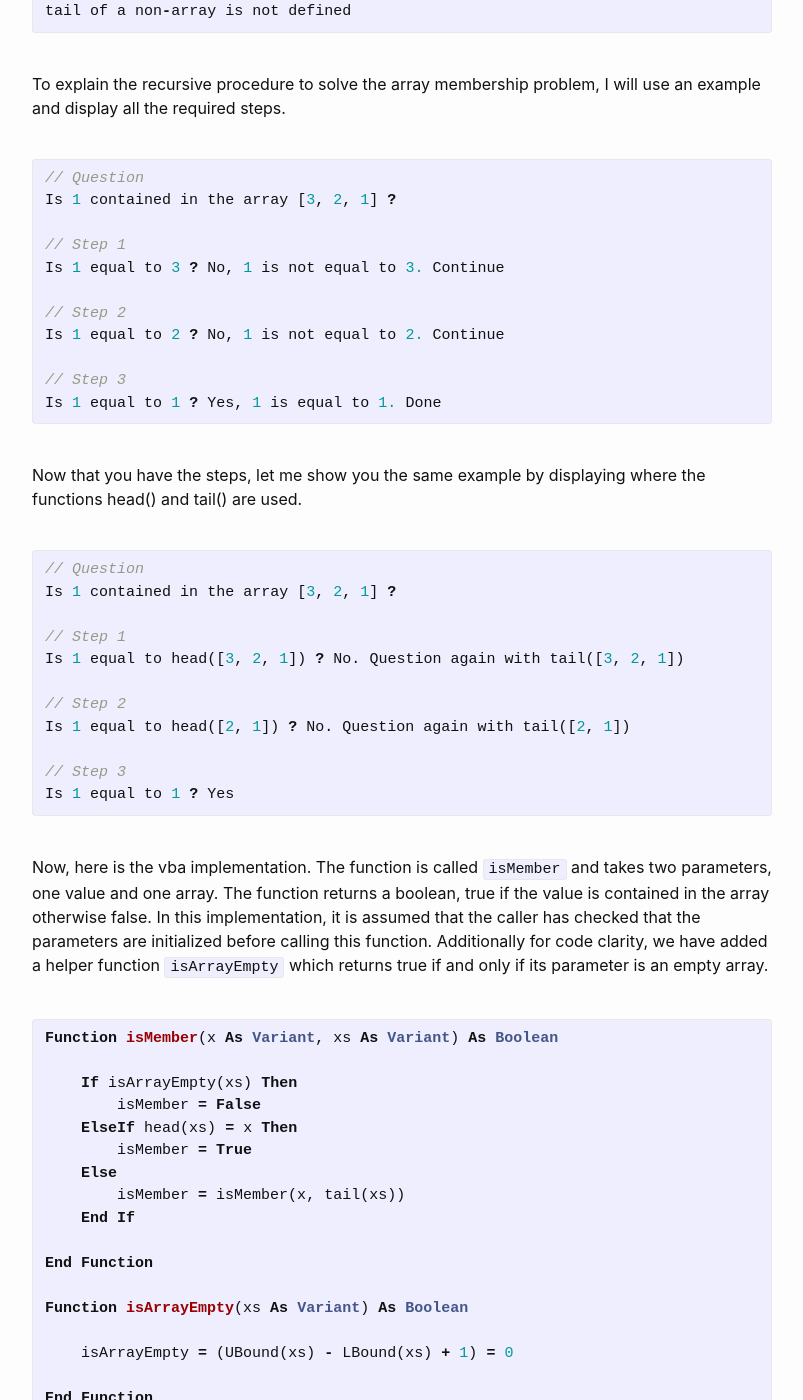
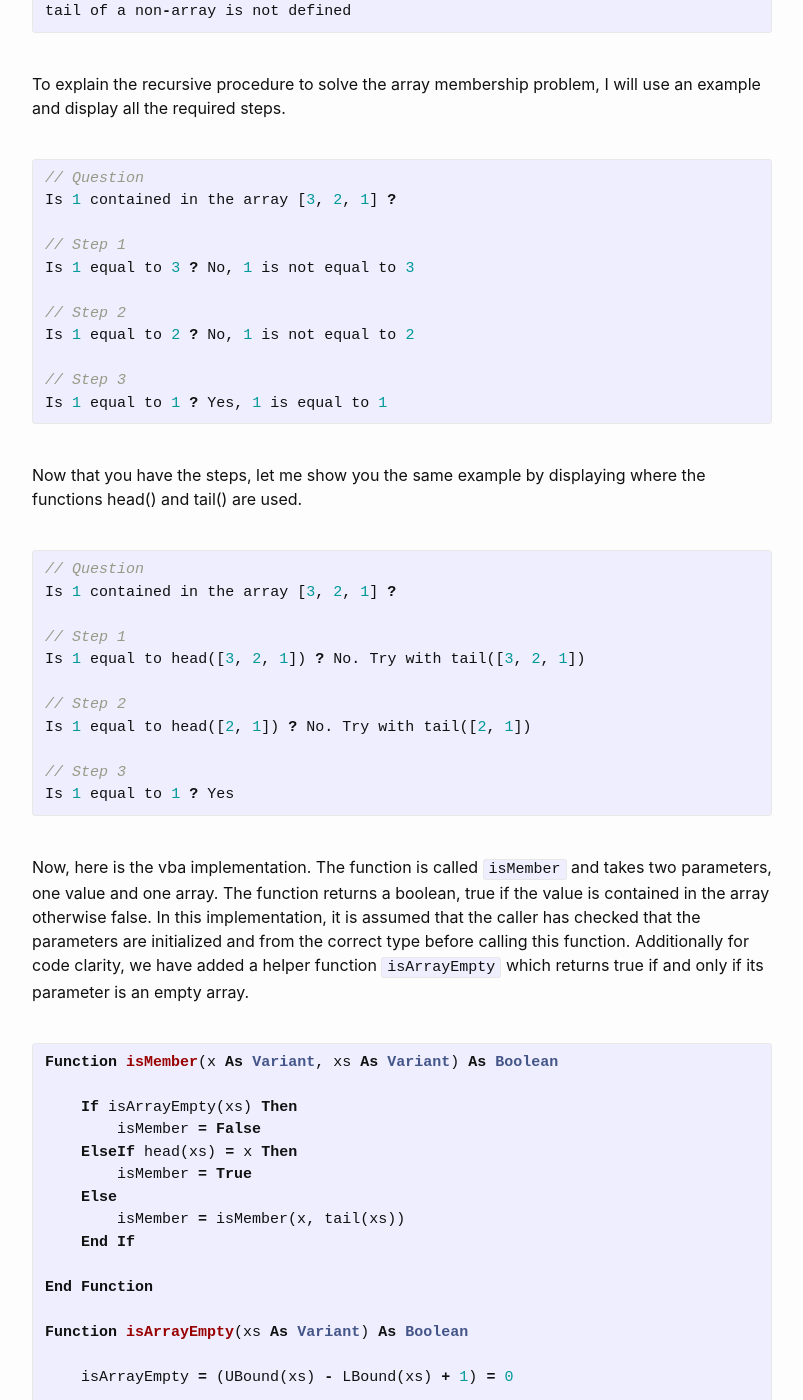
Before and after one commit to assadnavi/assadnavi.github.io, a Jekyll site: the page built from _posts/2023-06-19-our-first-recursive-function-in-vba.md, in a window 1280 px wide and 1400 px high, scrolled down 787 px. Shown: the whole window, without its empty margins (238-1041 px from the left). Built offline with Jekyll 4.4.1, drawn with Linux system fonts in a browser that asks for light colours.

Commit message:
improved article 4

```diff
--- a/_posts/2023-06-19-our-first-recursive-function-in-vba.md
+++ b/_posts/2023-06-19-our-first-recursive-function-in-vba.md
@@ -36,13 +36,13 @@ tail of a non-array is not defined
 Is 1 contained in the array [3, 2, 1] ?
 
 // Step 1
-Is 1 equal to 3 ? No, 1 is not equal to 3. Continue
+Is 1 equal to 3 ? No, 1 is not equal to 3
 
 // Step 2
-Is 1 equal to 2 ? No, 1 is not equal to 2. Continue
+Is 1 equal to 2 ? No, 1 is not equal to 2
 
 // Step 3
-Is 1 equal to 1 ? Yes, 1 is equal to 1. Done
+Is 1 equal to 1 ? Yes, 1 is equal to 1
 
 {% endhighlight %}
 
@@ -55,10 +55,10 @@ Now that you have the steps, let me show you the same example by displaying wher
 Is 1 contained in the array [3, 2, 1] ?
 
 // Step 1
-Is 1 equal to head([3, 2, 1]) ? No. Question again with tail([3, 2, 1])
+Is 1 equal to head([3, 2, 1]) ? No. Try with tail([3, 2, 1])
 
 // Step 2
-Is 1 equal to head([2, 1]) ? No. Question again with tail([2, 1])
+Is 1 equal to head([2, 1]) ? No. Try with tail([2, 1])
 
 // Step 3
 Is 1 equal to 1 ? Yes
@@ -66,7 +66,7 @@ Is 1 equal to 1 ? Yes
 {% endhighlight %}
 
 <br/>
-Now, here is the vba implementation. The function is called `isMember` and takes two parameters, one value and one array. The function returns a boolean, true if the value is contained in the array otherwise false. In this implementation, it is assumed that the caller has checked that the parameters are initialized before calling this function. Additionally for code clarity, we have added a helper function `isArrayEmpty` which returns true if and only if its parameter is an empty array.
+Now, here is the vba implementation. The function is called `isMember` and takes two parameters, one value and one array. The function returns a boolean, true if the value is contained in the array otherwise false. In this implementation, it is assumed that the caller has checked that the parameters are initialized and from the correct type before calling this function. Additionally for code clarity, we have added a helper function `isArrayEmpty` which returns true if and only if its parameter is an empty array.
 <br/><br/>
 {% highlight vb %}
 Function isMember(x As Variant, xs As Variant) As Boolean
```
Also changed, not shown: 4 other files.
